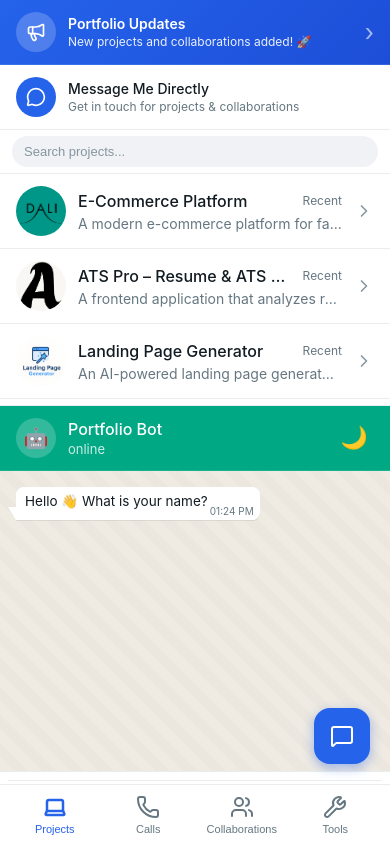
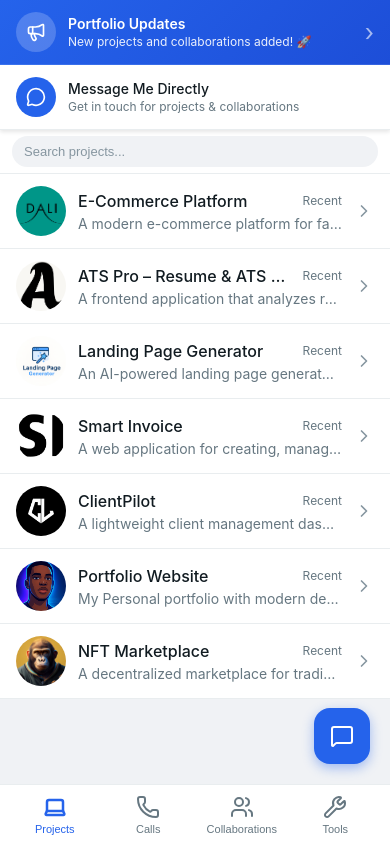
Before and after one commit to Idraezy/Whatsapp-bot, a React (Vite) app: page / in a window 390 px wide. Built offline with nearby package versions, Linux system fonts and the light colour scheme.

Commit message:
Updated App

```diff
--- a/src/App.css
+++ b/src/App.css
@@ -131,13 +131,6 @@ body {
   display: none;
 }
 
-/* Mobile Responsiveness */
-@media (max-width: 1024px) {
-  .whatsapp-layout {
-    max-width: 100%;
-  }
-}
-
 @media (max-width: 768px) {
   /* Hide desktop, show mobile */
   .desktop-layout {
@@ -150,17 +143,19 @@ body {
     width: 100%;
     height: 100vh;
     background: var(--app-bg);
+    overflow: hidden;
   }
 
-  /* Mobile sticky top section */
+  /* ==================== STICKY TOP SECTIONS ==================== */
   .mobile-sticky-top {
     position: sticky;
     top: 0;
     z-index: 100;
     background: var(--bot-bubble);
+    box-shadow: 0 2px 4px rgba(0, 0, 0, 0.1);
   }
 
-  /* Mobile search bar */
+  /* ==================== SEARCH BAR ==================== */
   .mobile-search-bar {
     padding: 8px 16px;
     background: var(--bot-bubble);
@@ -185,7 +180,7 @@ body {
     color: var(--text-tertiary);
   }
 
-  /* Mobile content area */
+  /* ==================== CONTENT AREA ==================== */
   .mobile-content-area {
     flex: 1;
     overflow-y: auto;
@@ -198,87 +193,7 @@ body {
     display: none;
   }
 
-  /* Panel mobile fixes */
-  .projects-panel,
-  .contact-panel,
-  .collaborations-panel,
-  .skills-panel,
-  .announcement-panel,
-  .writeup-panel {
-    position: fixed;
-    top: 0;
-    left: 0;
-    width: 100%;
-    height: 100vh;
-    z-index: 900;
-    display: flex;
-    flex-direction: column;
-    transform: translateX(-100%);
-    transition: transform 0.3s ease;
-    background: var(--bot-bubble);
-  }
-
-  .projects-panel.mobile-active,
-  .contact-panel.mobile-active,
-  .collaborations-panel.mobile-active,
-  .skills-panel.mobile-active,
-  .announcement-panel.mobile-active,
-  .writeup-panel.mobile-active {
-    transform: translateX(0);
-  }
-
-  .app-container {
-    padding: 0;
-  }
-
-  .whatsapp-layout {
-    max-width: 100%;
-    height: 100vh;
-    max-height: 100vh;
-    border-radius: 0;
-    position: relative;
-  }
-
-  .chat-wrapper {
-    width: 100%;
-    flex: 1;
-  }
-
-  .messages-container {
-    padding: 15px 5%;
-  }
-}
-
-@media (max-width: 480px) {
-  .messages-container {
-    padding: 10px 3%;
-  }
-
-  .mobile-search-bar {
-    padding: 6px 12px;
-  }
-
-  .mobile-search-input {
-    padding: 8px 12px;
-    font-size: 13px;
-  }
-}
-
-/* Desktop - expand to full width */
-@media (min-width: 1025px) {
-  .app-container {
-    padding: 0;
-  }
-
-  .whatsapp-layout {
-    width: 100vw;
-    height: 100vh;
-    max-width: 100vw;
-    max-height: 100vh;
-  }
-}
-/* ==================== MOBILE MAIN CHAT ==================== */
-@media (max-width: 768px) {
+  /* ==================== PANEL VIEW (Desktop components on mobile) ==================== */
   .mobile-panel-view {
     width: 100%;
     height: 100vh;
@@ -290,17 +205,30 @@ body {
     overflow-y: auto;
   }
 
-  .mobile-main-chat {
-    display: none; /* Hidden by default, shown when needed */
-    flex-direction: column;
-    height: auto;
-    background: var(--chat-bg);
-    border-top: 1px solid var(--border-color);
+  .mobile-panel-view .projects-panel,
+  .mobile-panel-view .contact-panel,
+  .mobile-panel-view .collaborations-panel,
+  .mobile-panel-view .skills-panel,
+  .mobile-panel-view .announcement-panel,
+  .mobile-panel-view .writeup-panel {
+    position: relative;
+    transform: translateX(0) !important;
+    z-index: auto;
+    width: 100%;
+    height: 100%;
   }
 
-  /* Show chat when floating button is clicked or on projects tab */
-  .mobile-layout:not(:has(.mobile-panel-view)) .mobile-main-chat {
+  /* ==================== FULLSCREEN CHAT PAGE ==================== */
+  .mobile-fullscreen-chat {
+    width: 100%;
+    height: 100vh;
     display: flex;
+    flex-direction: column;
+    background: var(--chat-bg);
+    position: fixed;
+    top: 0;
+    left: 0;
+    z-index: 1002;
   }
 
   .mobile-chat-header {
@@ -311,10 +239,32 @@ body {
     background: var(--header-bg);
     color: #FFFFFF;
     border-bottom: 1px solid rgba(255, 255, 255, 0.1);
+    flex-shrink: 0;
   }
 
-  [data-theme="dark"] .mobile-chat-header {
-    background: var(--header-bg);
+  [data-theme="light"] .mobile-chat-header {
+    color: #FFFFFF;
+  }
+
+  .mobile-chat-back-btn {
+    background: none;
+    border: none;
+    color: inherit;
+    font-size: 24px;
+    cursor: pointer;
+    padding: 8px;
+    margin-left: -8px;
+    border-radius: 50%;
+    width: 40px;
+    height: 40px;
+    display: flex;
+    align-items: center;
+    justify-content: center;
+    transition: background 0.2s;
+  }
+
+  .mobile-chat-back-btn:active {
+    background: rgba(255, 255, 255, 0.1);
   }
 
   .mobile-chat-avatar {
@@ -374,7 +324,7 @@ body {
     background: rgba(255, 255, 255, 0.1);
   }
 
-  .mobile-messages-container {
+  .mobile-fullscreen-messages {
     flex: 1;
     overflow-y: auto;
     padding: 16px;
@@ -387,11 +337,9 @@ body {
         rgba(0, 0, 0, 0.015) 10px,
         rgba(0, 0, 0, 0.015) 20px
       );
-    min-height: 300px;
-    max-height: 400px;
   }
 
-  [data-theme="dark"] .mobile-messages-container {
+  [data-theme="dark"] .mobile-fullscreen-messages {
     background-image:
       repeating-linear-gradient(
         45deg,
@@ -402,30 +350,78 @@ body {
       );
   }
 
-  .mobile-messages-container::-webkit-scrollbar {
+  .mobile-fullscreen-messages::-webkit-scrollbar {
     width: 4px;
   }
 
-  .mobile-messages-container::-webkit-scrollbar-thumb {
+  .mobile-fullscreen-messages::-webkit-scrollbar-thumb {
     background: var(--text-tertiary);
     border-radius: 2px;
   }
 
-  .mobile-chat-input-wrapper {
-    padding: 8px;
+  .mobile-fullscreen-input {
+    padding: 0;
     background: var(--bot-bubble);
     border-top: 1px solid var(--border-color);
+    flex-shrink: 0;
   }
 
-  /* Make sure panels appear above everything when active */
-  .mobile-panel-view .projects-panel,
-  .mobile-panel-view .contact-panel,
-  .mobile-panel-view .collaborations-panel,
-  .mobile-panel-view .skills-panel,
-  .mobile-panel-view .announcement-panel,
-  .mobile-panel-view .writeup-panel {
-    position: relative;
-    transform: translateX(0) !important;
-    z-index: auto;
+  /* Panel fixes for mobile */
+  .projects-panel,
+  .contact-panel,
+  .collaborations-panel,
+  .skills-panel,
+  .announcement-panel,
+  .writeup-panel {
+    position: fixed;
+    top: 0;
+    left: 0;
+    width: 100%;
+    height: 100vh;
+    z-index: 900;
+    display: flex;
+    flex-direction: column;
+    transform: translateX(-100%);
+    transition: transform 0.3s ease;
+    background: var(--bot-bubble);
+  }
+
+  .projects-panel.mobile-active,
+  .contact-panel.mobile-active,
+  .collaborations-panel.mobile-active,
+  .skills-panel.mobile-active,
+  .announcement-panel.mobile-active,
+  .writeup-panel.mobile-active {
+    transform: translateX(0);
+  }
+
+  .app-container {
+    padding: 0;
+  }
+
+  .whatsapp-layout {
+    max-width: 100%;
+    height: 100vh;
+    max-height: 100vh;
+    border-radius: 0;
+  }
+
+  .messages-container {
+    padding: 15px 5%;
   }
 }
+
+@media (max-width: 480px) {
+  .mobile-search-bar {
+    padding: 6px 12px;
+  }
+
+  .mobile-search-input {
+    padding: 8px 12px;
+    font-size: 13px;
+  }
+
+  .mobile-fullscreen-messages {
+    padding: 12px;
+  }
+}
--- a/src/App.tsx
+++ b/src/App.tsx
@@ -59,13 +59,11 @@ function App() {
   const [showMobilePanel, setShowMobilePanel] = useState<boolean>(false);
 
   // Mobile state (NEW)
+  // Mobile state (UPDATED)
   const [mobileTab, setMobileTab] = useState<MobileTab>('projects');
-  const [isMobileChatOpen, setIsMobileChatOpen] = useState<boolean>(false);
-  const [selectedMobileItem, setSelectedMobileItem] = useState<any>(null);
-  const [mobileChatType, setMobileChatType] = useState<'project' | 'bot' | 'writeup' | null>(null);
-  const [showWriteupModal, setShowWriteupModal] = useState<boolean>(false);
+  const [showMobileChatPage, setShowMobileChatPage] = useState<boolean>(false); // For floating chat button
+  // const [showMobilePanel, setShowMobilePanel] = useState<boolean>(false); // For desktop components
   const [mobileSearchQuery, setMobileSearchQuery] = useState<string>('');
-
   const messagesEndRef = useRef<HTMLDivElement>(null);
 
   // Projects data
@@ -459,7 +457,7 @@ function App() {
   };
 
   // Mobile handlers (NEW)
-  // Mobile handlers (UPDATED - Navigate to existing desktop pages)
+  // Mobile handlers (CORRECTED)
   const handleMobileProjectClick = (project: any): void => {
     // Find and click the actual project in desktop component
     handleProjectClick(projects.find(p => p.id === project.id)!);
@@ -469,7 +467,7 @@ function App() {
   };
 
   const handleMobileContactClick = (contact: any): void => {
-    // Open contact link directly (no navigation needed for external links)
+    // Open contact link directly
     window.open(contact.url, '_blank');
   };
 
@@ -486,10 +484,13 @@ function App() {
   };
 
   const handleFloatingChatClick = (): void => {
-    // Close mobile nav and show main chat
-    setMobileTab('projects'); // Reset to default tab
-    // The chat is always visible on mobile, just scroll to it or focus input
-    document.querySelector('.mobile-chat-input')?.focus();
+    // Open fullscreen chat page
+    setShowMobileChatPage(true);
+  };
+
+  const handleMobileChatBack = (): void => {
+    // Close fullscreen chat page
+    setShowMobileChatPage(false);
   };
 
   const handleMessageMeClick = (): void => {
@@ -505,16 +506,11 @@ function App() {
   };
 
   // Filter mobile projects by search
-  // const filteredMobileProjects = projects.filter(project =>
-  //   project.name.toLowerCase().includes(mobileSearchQuery.toLowerCase()) ||
-  //   project.description.toLowerCase().includes(mobileSearchQuery.toLowerCase())
-  // );
-
-  // Filter mobile projects by search
   const filteredMobileProjects = projects.filter(project =>
     project.name.toLowerCase().includes(mobileSearchQuery.toLowerCase()) ||
     project.description.toLowerCase().includes(mobileSearchQuery.toLowerCase())
   );
+
 
   return (
     <div className="app-container">
@@ -606,10 +602,58 @@ function App() {
 {/* ==================== MOBILE LAYOUT ==================== */}
         <div className="mobile-layout">
 
-          {/* Check if a desktop panel is active (mobile view of desktop component) */}
-          {showMobilePanel ? (
-            <>
-              {/* Show the active desktop component in mobile fullscreen */}
+          {/* Fullscreen Chat Page (Only when FloatingChatButton is clicked) */}
+          {showMobileChatPage ? (
+            <div className="mobile-fullscreen-chat">
+              {/* Chat Header with Back Button */}
+              <div className="mobile-chat-header">
+                <button
+                  className="mobile-chat-back-btn"
+                  onClick={handleMobileChatBack}
+                  aria-label="Back"
+                >
+                  ←
+                </button>
+                <div className="mobile-chat-avatar">
+                  {userImage ? (
+                    <img src={userImage} alt="User" />
+                  ) : (
+                    <span>🤖</span>
+                  )}
+                </div>
+                <div className="mobile-chat-info">
+                  <h3>{botName}</h3>
+                  <p>online</p>
+                </div>
+                <button
+                  className="mobile-theme-toggle"
+                  onClick={toggleTheme}
+                  aria-label="Toggle theme"
+                >
+                  {theme === 'light' ? '🌙' : '☀️'}
+                </button>
+              </div>
+
+              {/* Chat Messages */}
+              <div className="mobile-fullscreen-messages">
+                {messages.map((message) => (
+                  <MessageBubble key={message.id} message={message} />
+                ))}
+                {isTyping && <TypingIndicator />}
+                <div ref={messagesEndRef} />
+              </div>
+
+              {/* Chat Input */}
+              <div className="mobile-fullscreen-input">
+                <ChatInput
+                  onSendMessage={handleUserMessage}
+                  onImageUpload={handleImageUpload}
+                  disabled={currentState === STATES.ASK_IMAGE}
+                />
+              </div>
+            </div>
+          ) : showMobilePanel ? (
+            /* Desktop Component View (When clicking on list items) */
             <div className="mobile-panel-view">
               {activeTab === 'projects' && (
                 <ProjectsList
@@ -658,12 +702,10 @@ function App() {
                 />
               )}
             </div>
-            </>
           ) : (
+            /* Main Mobile Home View */
             <>
-              {/* Main Mobile Home View */}
-
-              {/* Sticky Top Sections */}
+              {/* Sticky Top Sections - ALWAYS VISIBLE ON ALL TABS */}
               <div className="mobile-sticky-top">
                 <MobileAnnouncement
                   title="Portfolio Updates"
@@ -689,7 +731,7 @@ function App() {
                 </div>
               )}
 
-              {/* Tab Content Area */}
+              {/* Tab Content Area - Changes based on active bottom tab */}
               <div className="mobile-content-area">
                 {mobileTab === 'projects' && (
                   <MobileProjectsList
@@ -748,53 +790,13 @@ function App() {
                 )}
               </div>
 
-              {/* Main Chat Area - ALWAYS VISIBLE on mobile home */}
-              <div className="mobile-main-chat">
-                <div className="mobile-chat-header">
-                  <div className="mobile-chat-avatar">
-                    {userImage ? (
-                      <img src={userImage} alt="User" />
-                    ) : (
-                      <span>🤖</span>
-                    )}
-                  </div>
-                  <div className="mobile-chat-info">
-                    <h3>{botName}</h3>
-                    <p>online</p>
-                  </div>
-                  <button
-                    className="mobile-theme-toggle"
-                    onClick={toggleTheme}
-                    aria-label="Toggle theme"
-                  >
-                    {theme === 'light' ? '🌙' : '☀️'}
-                  </button>
-                </div>
-
-                <div className="mobile-messages-container">
-                  {messages.map((message) => (
-                    <MessageBubble key={message.id} message={message} />
-                  ))}
-                  {isTyping && <TypingIndicator />}
-                  <div ref={messagesEndRef} />
-                </div>
-
-                <div className="mobile-chat-input-wrapper">
-                  <ChatInput
-                    onSendMessage={handleUserMessage}
-                    onImageUpload={handleImageUpload}
-                    disabled={currentState === STATES.ASK_IMAGE}
-                  />
-                </div>
-              </div>
-
               {/* Bottom Navigation */}
               <BottomNav
                 activeTab={mobileTab}
                 onTabChange={setMobileTab}
               />
 
-              {/* Floating Chat Button - Scrolls to chat */}
+              {/* Floating Chat Button */}
               <FloatingChatButton
                 onClick={handleFloatingChatClick}
               />
```
Lines whose indentation alone changed are shown as unchanged.
